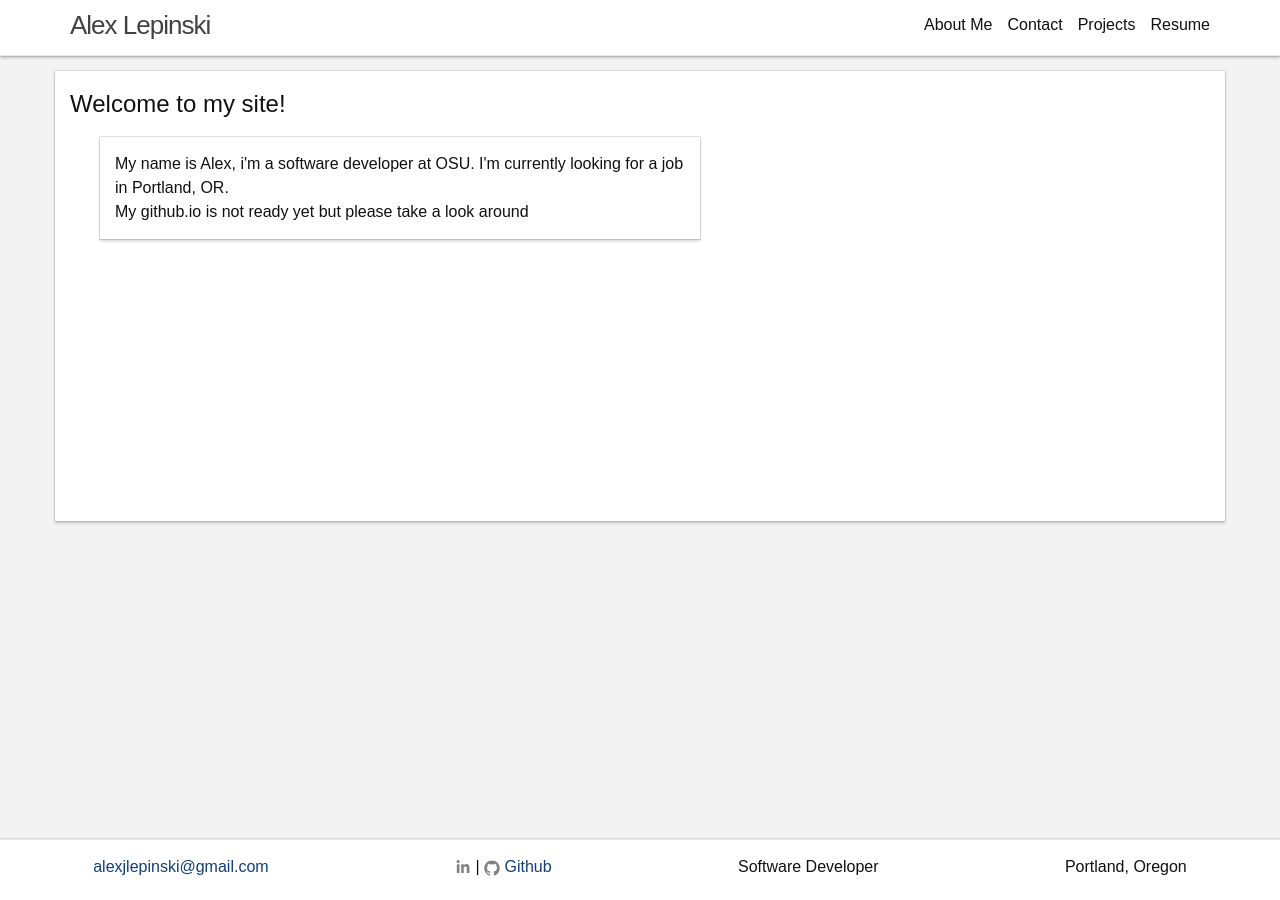
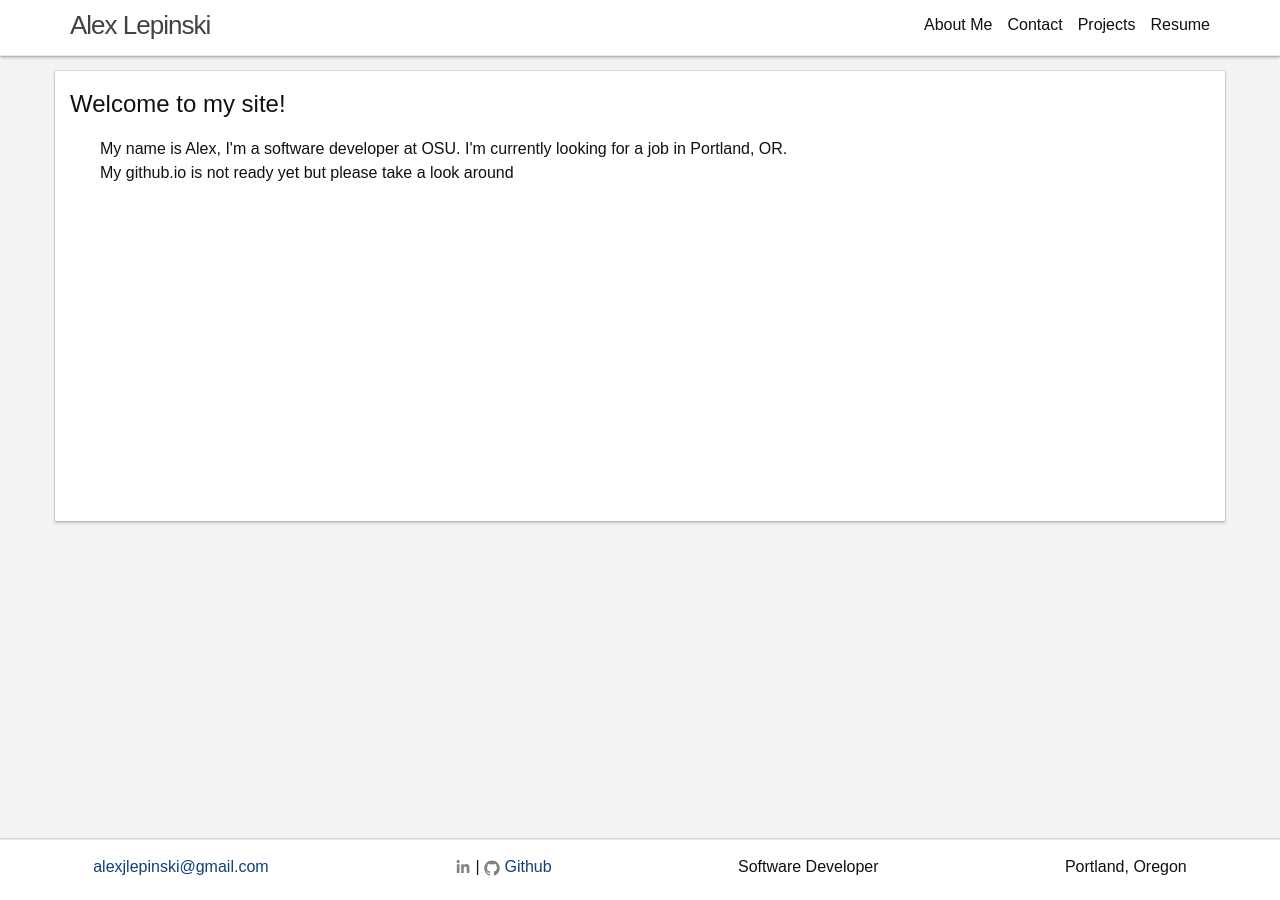
Before and after one commit to alexlepinski/alexlepinski.github.io, a Jekyll site: the page built from index.html, in a window 1280 px wide. Built offline with Jekyll 4.4.1, drawn with Linux system fonts in a browser that asks for light colours.

Commit message:
updated index layout

```diff
--- a/index.html
+++ b/index.html
@@ -6,11 +6,7 @@ header: Welcome to my site!
 
 <div class="home-page">
     <div class="container">
-        <div class="section">
-            <div class="body">
-                <p>My name is Alex, i'm a software developer at OSU. I'm currently looking for a job in Portland, OR.</p>
-                <p>My github.io is not ready yet but please take a look around </p>
-            </div>
-        </div>
+        <p>My name is Alex, I'm a software developer at OSU. I'm currently looking for a job in Portland, OR.</p>
+        <p>My github.io is not ready yet but please take a look around </p>
     <div>
 </div>
```
